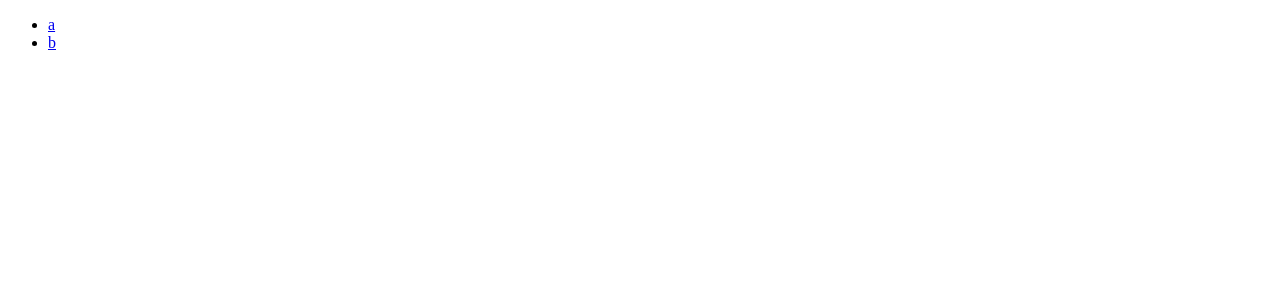
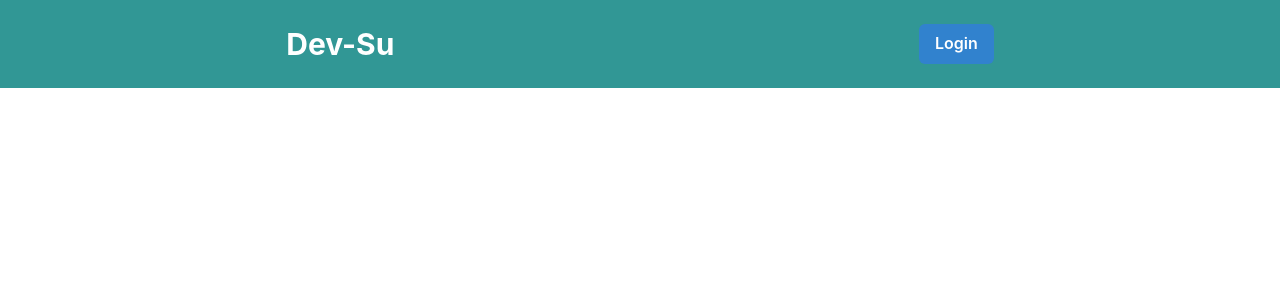
Before and after one commit to Tsugami/dev-su, a Next.js app: page / in a window 1280 px wide. Shown: the top 300 px of the page. Built offline with nearby package versions, Linux system fonts and the light colour scheme.

Commit message:
feat: add chakra ui and header

```diff
--- /dev/null
+++ b/components/Header.tsx
@@ -0,0 +1,14 @@
+import { Button } from "@chakra-ui/button";
+import { Flex, Heading } from "@chakra-ui/layout";
+
+const Header = (): JSX.Element => {
+
+    return <Flex as="nav" align="center" justify="space-around" wrap="wrap" p={6} bg="teal.500" w="100%" color="white">
+        <Heading as="h1" size="lg">
+            Dev-Su
+        </Heading>
+        <Button colorScheme="blue">Login</Button>
+    </Flex>
+}
+
+export default Header;
--- a/package.json
+++ b/package.json
@@ -6,8 +6,13 @@
     "start": "cross-env NODE_ENV=production node dist/index.js"
   },
   "dependencies": {
+    "@chakra-ui/icons": "^1.0.15",
+    "@chakra-ui/react": "^1.6.9",
+    "@emotion/react": "^11",
+    "@emotion/styled": "^11",
     "@koa/router": "^10.1.1",
     "cross-env": "^7.0.2",
+    "framer-motion": "^4",
     "graphql": "^15.6.1",
     "koa": "^2.13.3",
     "koa-graphql": "^0.9.0",
--- /dev/null
+++ b/pages/_app.tsx
@@ -0,0 +1,12 @@
+import { ChakraProvider } from "@chakra-ui/react"
+import type { AppProps } from "next/app"
+
+function MyApp({ Component, pageProps }: AppProps) {
+  return (
+    <ChakraProvider>
+      <Component {...pageProps} />
+    </ChakraProvider>
+  )
+}
+
+export default MyApp
--- a/pages/a.tsx
+++ /dev/null
@@ -1,3 +0,0 @@
-export default function A() {
-  return <div>a</div>
-}
--- a/pages/b.tsx
+++ /dev/null
@@ -1,3 +0,0 @@
-export default function B() {
-  return <div>b</div>
-}
--- a/pages/index.tsx
+++ b/pages/index.tsx
@@ -1,18 +1,18 @@
-import Link from 'next/link'
+import { Flex } from '@chakra-ui/layout';
+import Header from 'components/Header';
+import type { NextPage } from 'next';
 
-export default function Home() {
+const Home: NextPage = () => {
   return (
-    <ul>
-      <li>
-        <Link href="/a" as="/a">
-          <a>a</a>
-        </Link>
-      </li>
-      <li>
-        <Link href="/b" as="/b">
-          <a>b</a>
-        </Link>
-      </li>
-    </ul>
+    <Flex
+    direction='column'
+    alignItems='center'
+    justifyContent='flex-start'
+    height='100vh'
+  >
+      <Header />
+    </Flex>
   )
 }
+
+export default Home;
```
Also changed, not shown: 1 other file (tests, documents, lock files or other folders).
